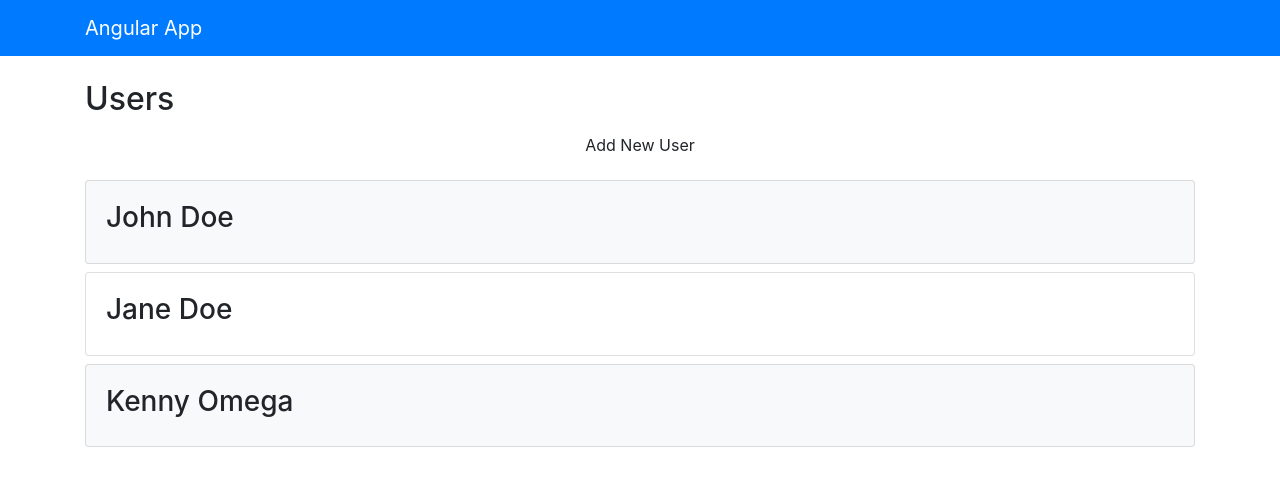
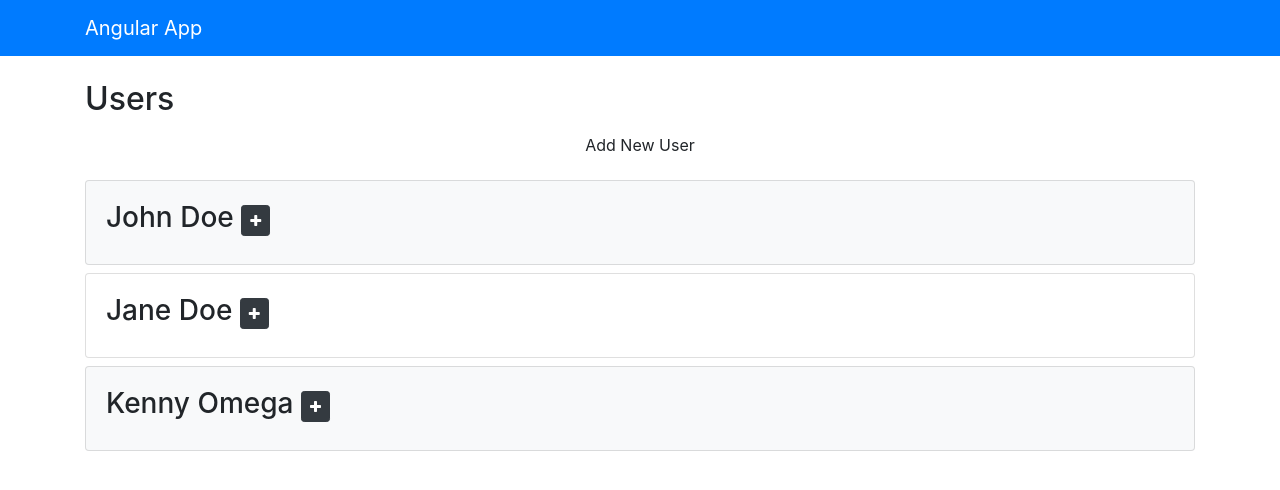
Before and after one commit to villain2/udemy_angular_front_to_back, an Angular app: page /about in a window 1280 px wide. Shown: the top 490 px of the page. Built offline with nearby package versions, Linux system fonts and the light colour scheme.

Commit message:
adding font awesome. lesson 26 complete.

```diff
--- a/package.json
+++ b/package.json
@@ -23,6 +23,7 @@
     "@angular/router": "^4.2.4",
     "bootstrap": "4.0.0-beta.2",
     "core-js": "^2.4.1",
+    "font-awesome": "^4.7.0",
     "jquery": "^3.4.1",
     "popper.js": "^1.16.0",
     "rxjs": "^5.4.2",
--- a/src/app/components/users/users.component.html
+++ b/src/app/components/users/users.component.html
@@ -5,8 +5,15 @@
 
 <ul class="list-unstyled" *ngIf="loaded && users?.length > 0">
   <li class="card card-body mb-2" *ngFor="let user of users" [class.bg-light]="user.isActive">
-    <h3>{{ user.firstName }} {{ user.lastName }}</h3>
-    <ul class="list-group" *ngIf="showExtended && user.age && user.address">
+    <h3>
+      {{ user.firstName }} {{ user.lastName }}
+      <small *ngIf="user.age && user.address">
+        <button (click)="user.hide = !user.hide;" class="btn btn-dark btn-sm">
+          <i [ngClass]="user.hide ? 'fa fa-plus' : 'fa fa-minus'"></i>
+        </button>
+      </small>
+    </h3>
+    <ul class="list-group" *ngIf="!user.hide && user.age && user.address">
       <li class="list-group-item">Age: {{ user.age }}</li>
       <li class="list-group-item">Address: {{ user.address.street }} {{ user.address.city }}, {{ user.address.state}}</li>
       <li class="list-group-item">Joined: {{ user.registered | date }}</li>
--- a/src/app/components/users/users.component.ts
+++ b/src/app/components/users/users.component.ts
@@ -9,7 +9,7 @@
 })
 export class UsersComponent implements OnInit {
   users: User[];
-  showExtended: boolean = false;
+  showExtended: boolean = true;
   loaded: boolean = false;
   enableAdd: boolean = true;
 
@@ -29,7 +29,8 @@
             state: 'MD'
           },
           isActive: true,
-          registered: new Date('01/02/2018 08:30:00')
+          registered: new Date('01/02/2018 08:30:00'),
+          hide: true
         },
         {
           firstName: 'Jane',
@@ -41,7 +42,8 @@
             state: 'MD'
           },
           isActive: false,
-          registered: new Date('02/02/2017 08:30:00')
+          registered: new Date('02/02/2017 08:30:00'),
+          hide: true
         },
         {
           firstName: 'Kenny',
@@ -53,7 +55,8 @@
             state: 'MD'
           },
           isActive: true,
-          registered: new Date('06/12/2019 08:30:00')
+          registered: new Date('06/12/2019 08:30:00'),
+          hide: true
         }
       ];
 
@@ -64,7 +67,7 @@
     this.users.push(user);
   }
 
-  fireEvent (e) {
-    console.log(e.type);
+  toggleHide(user: User) {
+    //user.hide = !user.hide;
   }
 }
--- a/src/app/models/User.ts
+++ b/src/app/models/User.ts
@@ -10,5 +10,7 @@
   image?: string,
   isActive?: boolean,
   balance?: number,
-  registered?: any
+  registered?: any,
+  hide?: boolean
+
 }
```
Also changed, not shown: .angular-cli.json.
